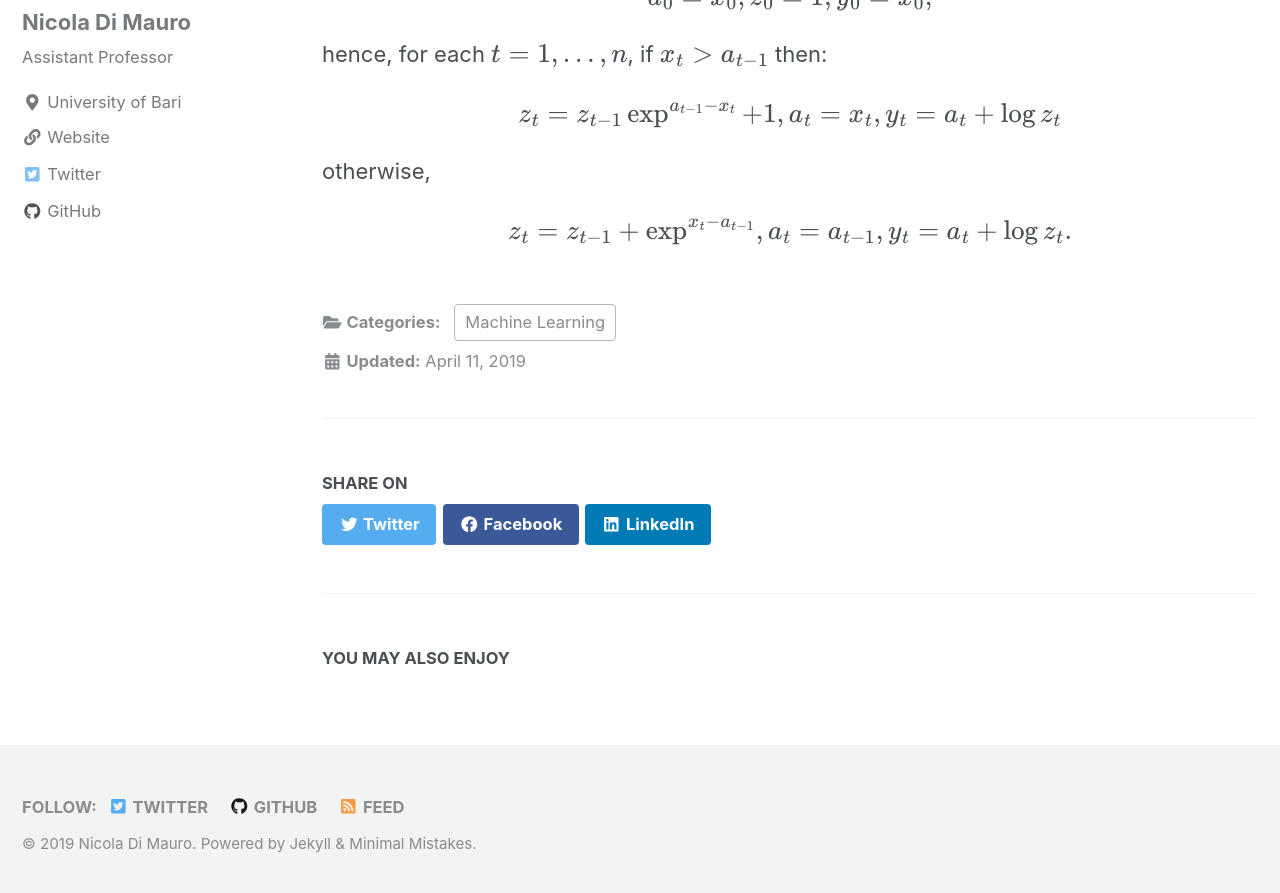
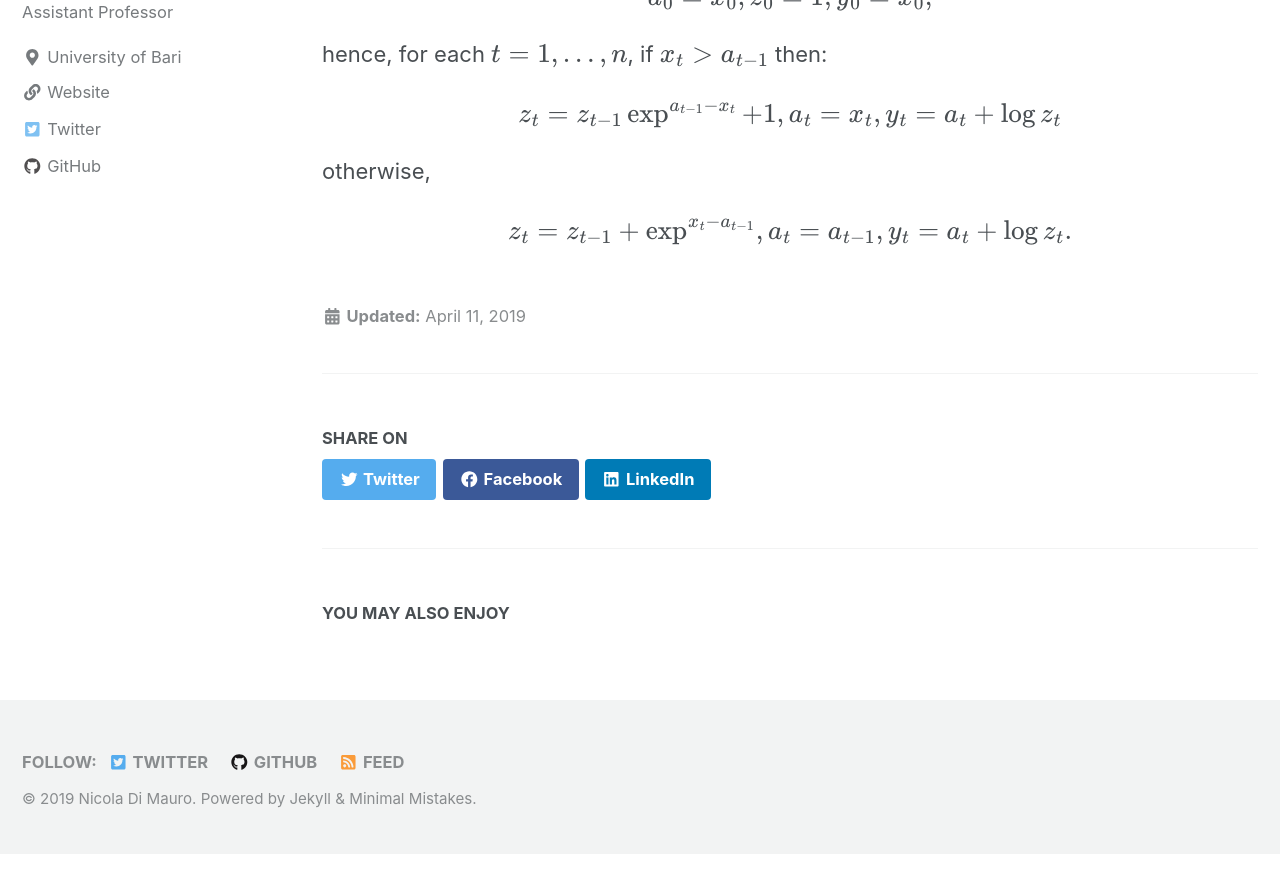
Before and after one commit to nicoladimauro/nicoladimauro.github.io, a Jekyll site: the page built from _posts/2019-04-11-ilse.md, in a window 1280 px wide and 900 px high, scrolled down 832 px. Shown: the top 893 px of the window. Built offline with Jekyll 4.4.1, drawn with Linux system fonts in a browser that asks for light colours; cached includes are drawn as plain includes; nearby versions of some CDN libraries; formulas are drawn with MathJax 3; after the commit the page ends 1687 px from its top, so only the background shows below that.

Commit message:
Update 2019-04-11-ilse.md

```diff
--- a/_posts/2019-04-11-ilse.md
+++ b/_posts/2019-04-11-ilse.md
@@ -2,8 +2,7 @@
 title: "The incremental log-sum-exp trick"
 mathjax: true
 classes: wide
-categories:
-  - Machine Learning
+
 ---
 
 Often in machine learning it is necessary to compute the following quantity. We have a $$n$$-dimensional vector $$\mathbf x$$---usually log-probabilities--- and we want to calculate:
```
